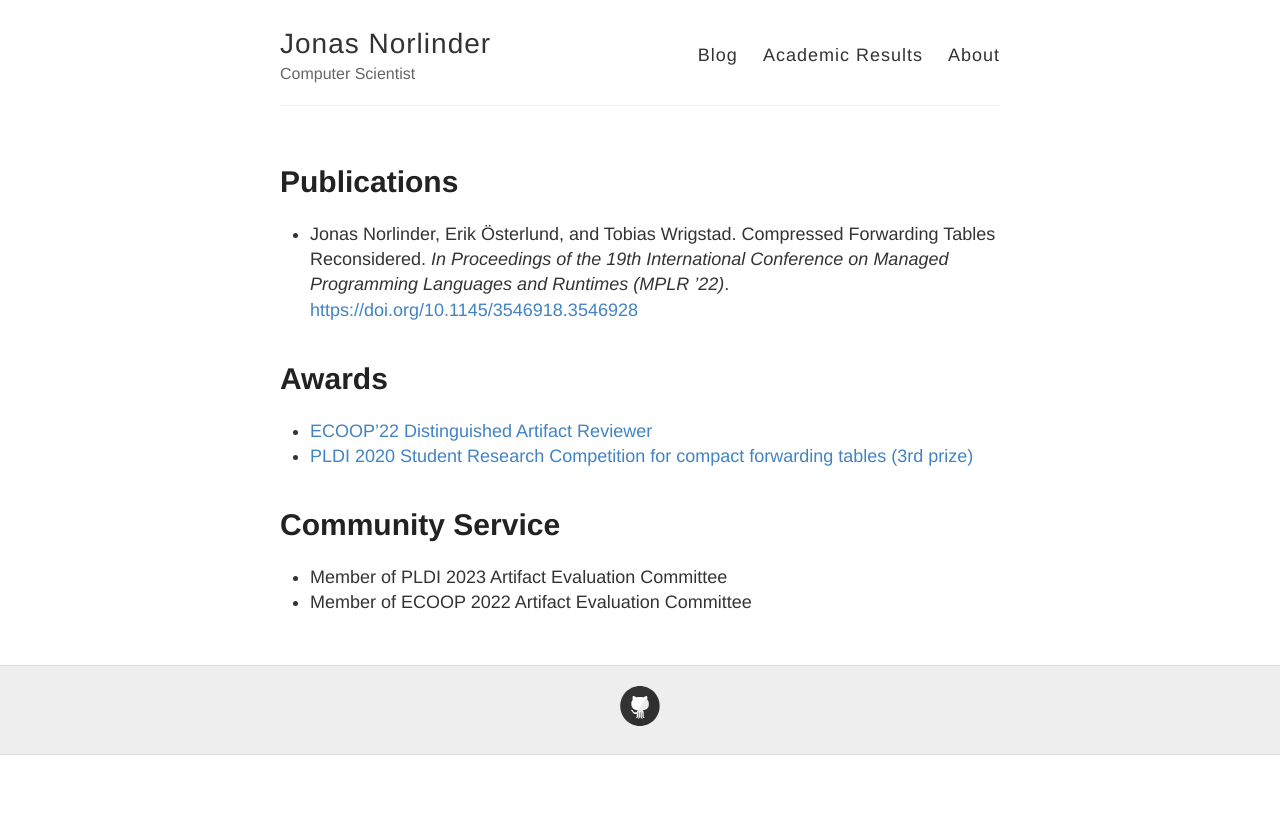
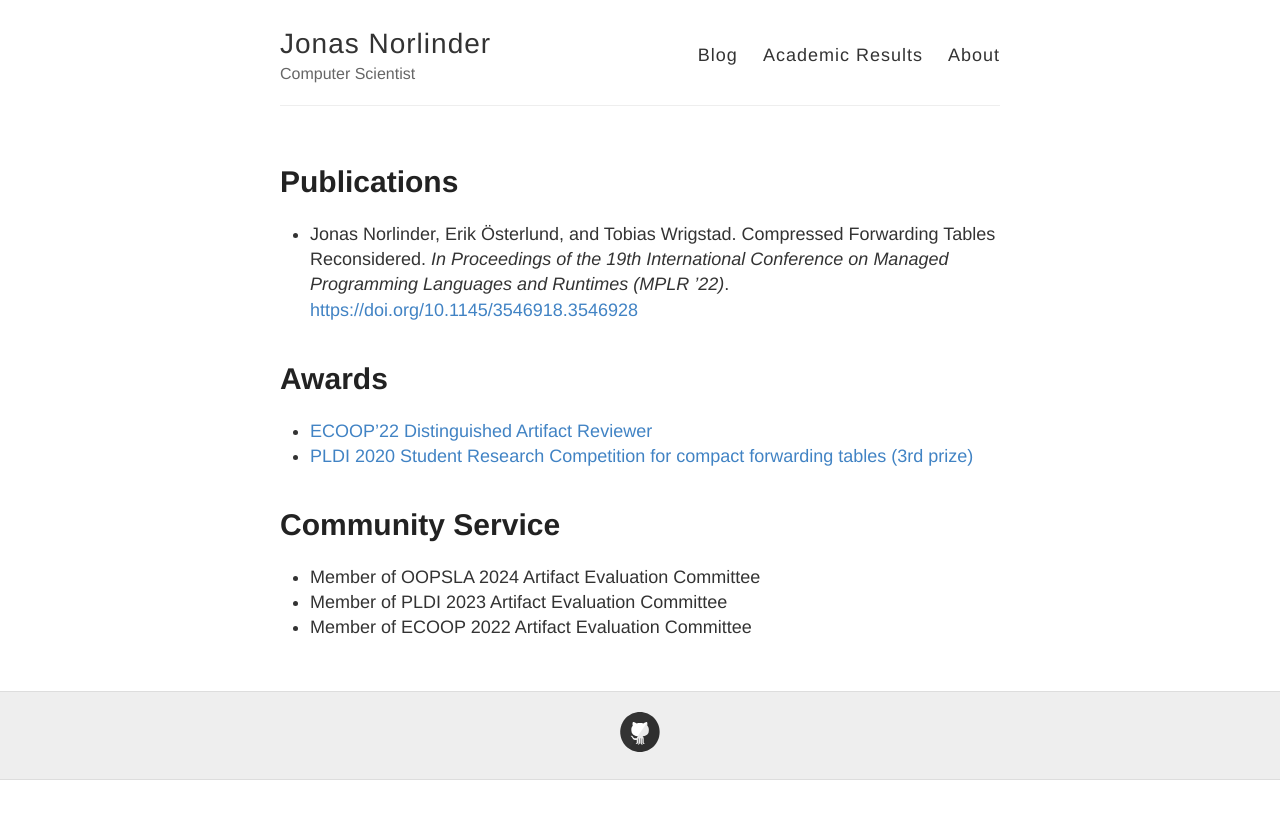
Before and after one commit to JonasNorlinder/jonasnorlinder.github.io, a Jekyll site: the page built from academia.md, in a window 1280 px wide. Shown: the top 819 px of the page. Built offline with Jekyll 4.4.1, drawn with Linux system fonts in a browser that asks for light colours.

Commit message:
Update academia.md

```diff
--- a/academia.md
+++ b/academia.md
@@ -15,5 +15,6 @@ permalink: /academic_results/
 
 # Community Service
 
+* Member of OOPSLA 2024 Artifact Evaluation Committee
 * Member of PLDI 2023 Artifact Evaluation Committee
 * Member of ECOOP 2022 Artifact Evaluation Committee
```
